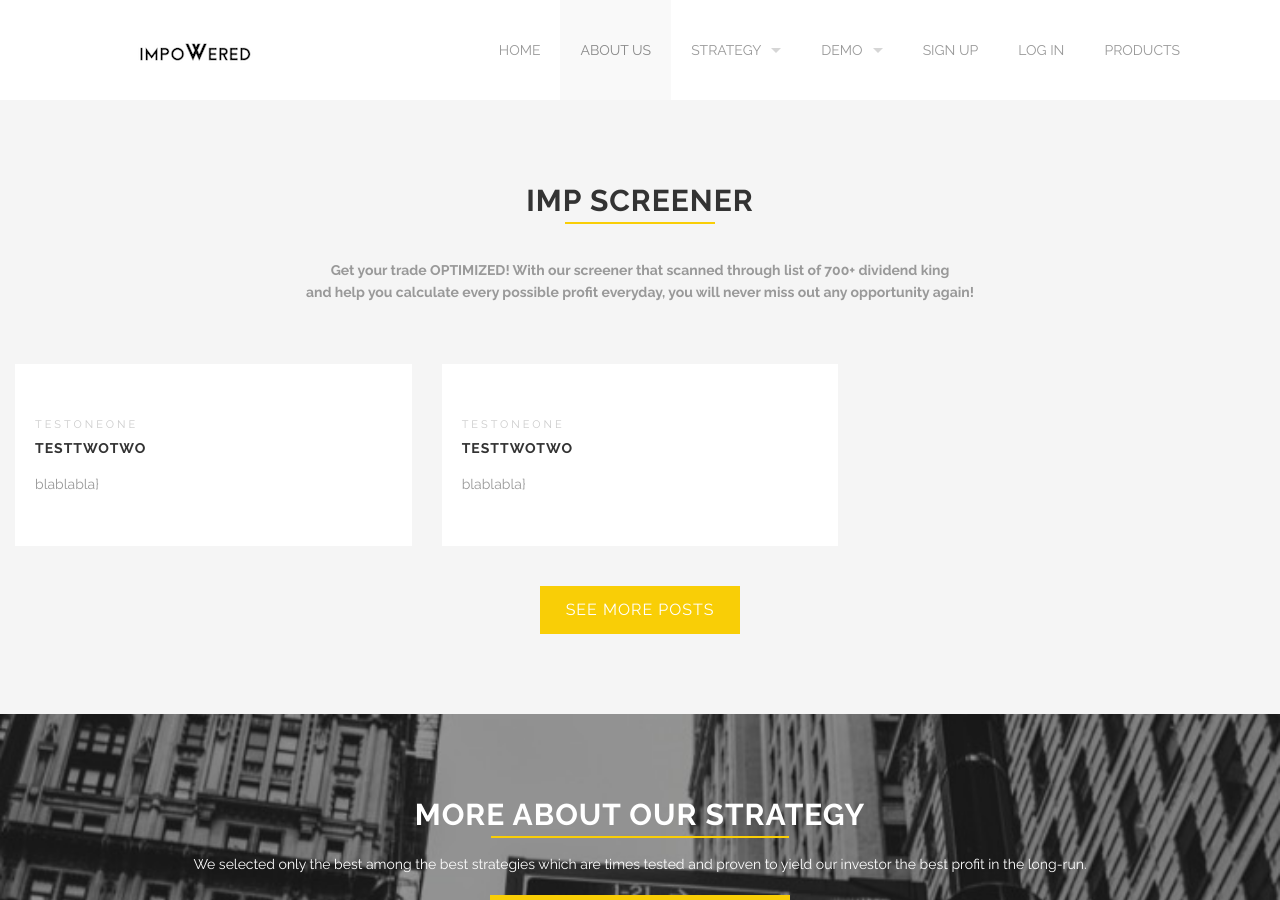
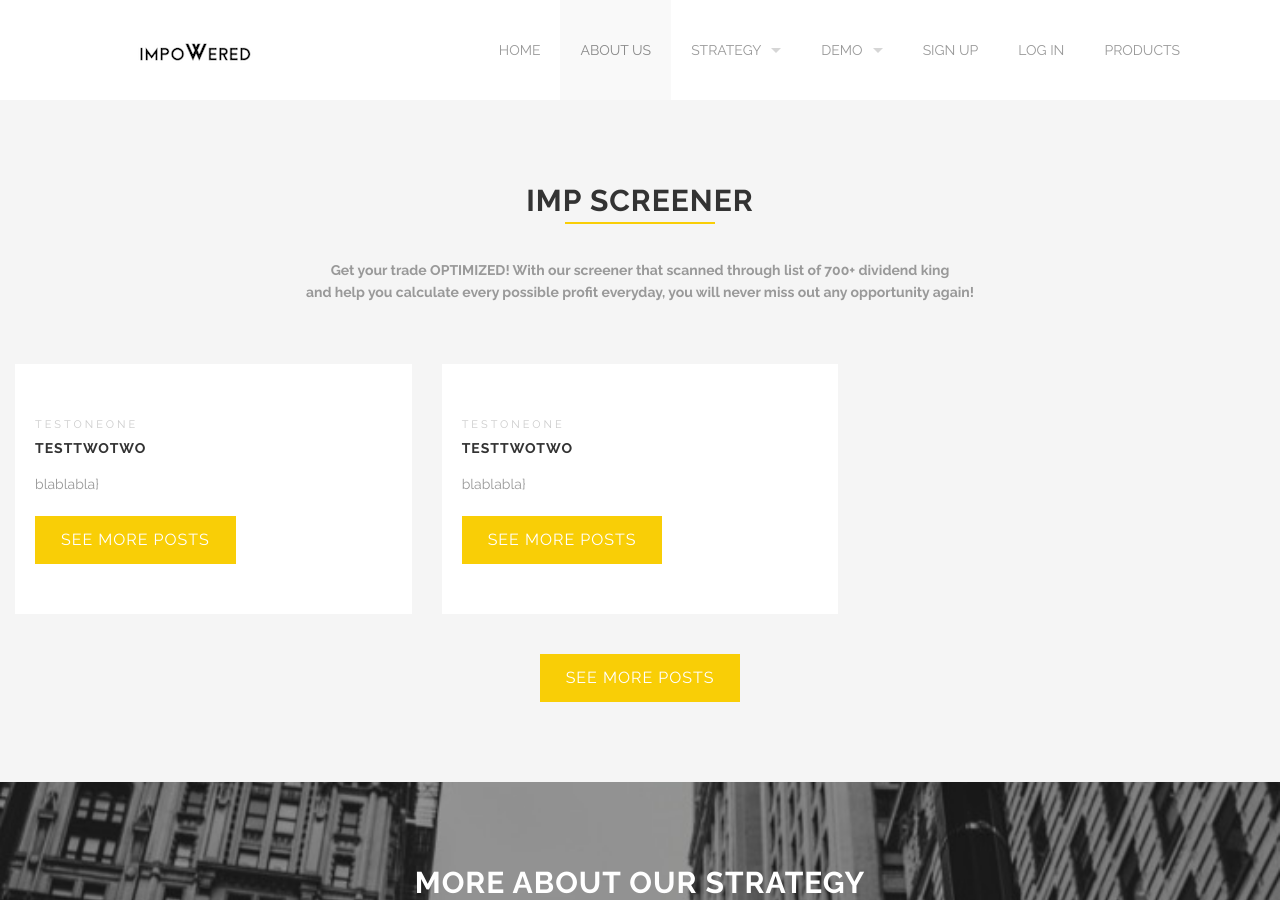
Before and after one commit to impoweredcapital/investmentplatform, a Jekyll site: the page built from products.html, in a window 1280 px wide and 900 px high. Built offline with Jekyll 4.4.1, drawn with Linux system fonts in a browser that asks for light colours.

Commit message:
Update products.html

```diff
--- a/products.html
+++ b/products.html
@@ -49,6 +49,7 @@ testimonials:
           <p class='date'>testoneone</p>
           <h4><a href="#">testtwotwo</a></h4>
           <p>blablabla}</p>
+          <a class='button' href='blog.html'>See more posts</a>
         </div>
       </div>
     </div>
@@ -60,6 +61,7 @@ testimonials:
           <p class='date'>testoneone</p>
           <h4><a href="#">testtwotwo</a></h4>
           <p>blablabla}</p>
+          <a class='button' href='blog.html'>See more posts</a>
         </div>
       </div>
     </div>
```
